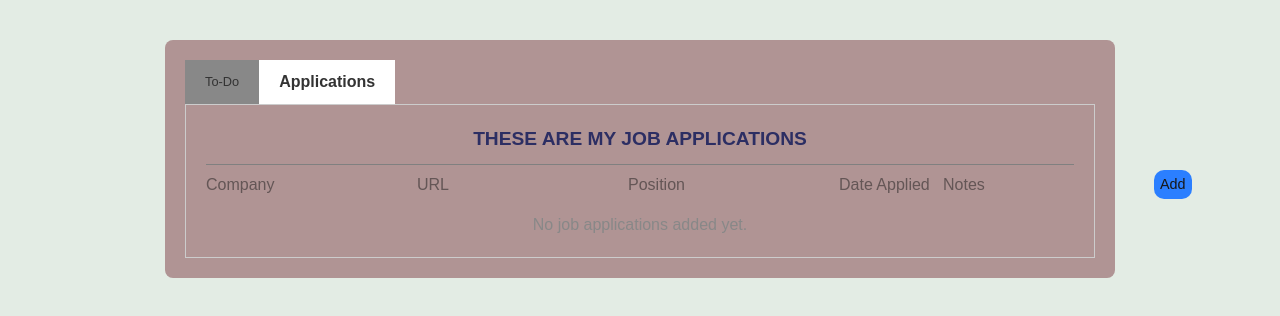
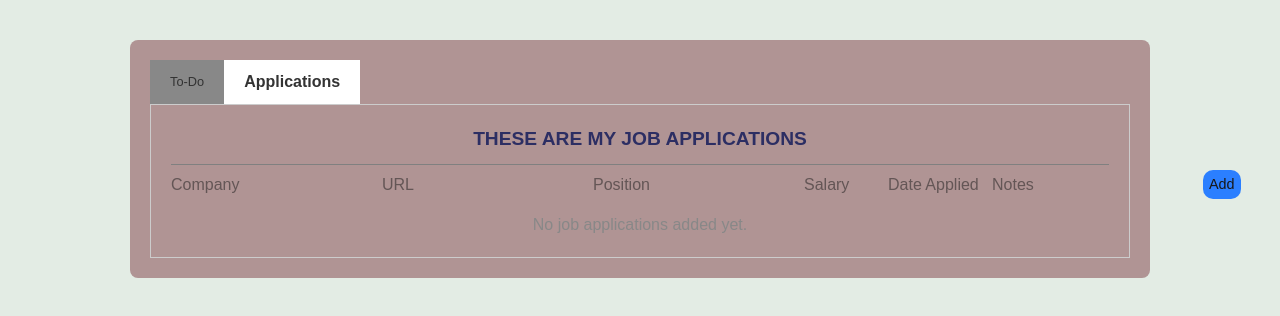
Before and after one commit to scoutit/next-todo-list, a Next.js app: page / in a window 1280 px wide. Both pictures are taken after a click on the button "Applications". Shown: the top 316 px of the page. Built offline with nearby package versions, Linux system fonts and the light colour scheme.

Commit message:
added salary field

```diff
--- a/src/app/components/Details.tsx
+++ b/src/app/components/Details.tsx
@@ -45,6 +45,7 @@ export default function Details({
           <div style={{ width: "300px", wordBreak: "break-word" }}>
             {detail.position}
           </div>
+          <div>{detail.salary}</div>
           <div>{detail.dateApplied}</div>
           <div>{detail.notes}</div>
           <button
--- a/src/app/components/DetailsHeader.tsx
+++ b/src/app/components/DetailsHeader.tsx
@@ -44,6 +44,17 @@ export default function DetailsHeader({
           placeholder="Position"
         />
         <input
+          value={inputJobDetails.salary}
+          onChange={(e) =>
+            setInputJobDetails({
+              ...inputJobDetails,
+              salary: e.target.value,
+            })
+          }
+          placeholder="Salary"
+          style={{ width: 80 }}
+        />
+        <input
           value={inputJobDetails.dateApplied}
           onChange={(e) =>
             setInputJobDetails({
--- a/src/app/page.tsx
+++ b/src/app/page.tsx
@@ -21,6 +21,7 @@ export default function Home() {
     company: "",
     url: "",
     position: "",
+    salary: "",
     dateApplied: "",
     notes: "",
   });
@@ -76,6 +77,7 @@ export default function Home() {
       company: "",
       url: "",
       position: "",
+      salary: "",
       dateApplied: "",
       notes: "",
     });
@@ -88,7 +90,7 @@ export default function Home() {
   return (
     <main
       style={{
-        maxWidth: activeTab === "tab1" ? 500 : 950,
+        maxWidth: activeTab === "tab1" ? 570 : 1020,
         margin: "40px auto",
         fontFamily: "sans-serif",
         background: "#b09494ff",
--- a/src/app/types/JobDetails.tsx
+++ b/src/app/types/JobDetails.tsx
@@ -4,6 +4,7 @@ export type JobDetails = {
   company: string;
   url: string;
   position: string;
+  salary: string;
   dateApplied: string;
   notes: string;
 };
```
